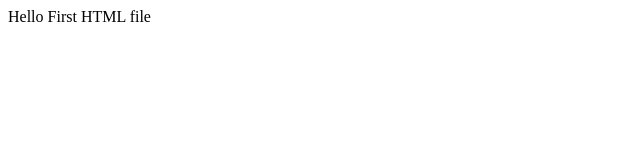
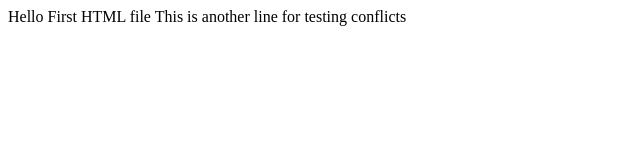
Before and after one commit to husseinshirvani/learning-git-repo, a plain HTML site: page html1.html in a window 1280 px wide. Shown: the whole page, without its empty margins (0-640 px from the left). Drawn offline with Linux system fonts and the light colour scheme.

Commit message:
adding another line for test

```diff
--- a/html1.html
+++ b/html1.html
@@ -7,5 +7,6 @@
 </head>
 <body>
     Hello First HTML file
+    This is another line for testing conflicts
 </body>
 </html>
```
